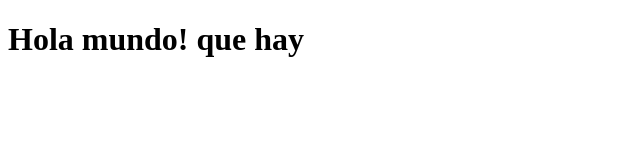
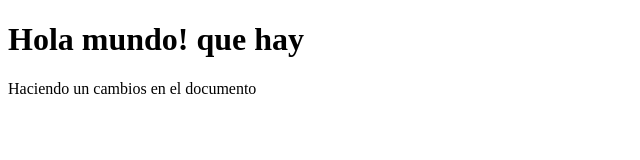
Before and after one commit to JonkiSnow/lul, a plain HTML site: page index.html in a window 1280 px wide. Shown: the whole page, without its empty margins (0-640 px from the left). Drawn offline with Linux system fonts and the light colour scheme.

Commit message:
Agregando un parrafo

```diff
--- a/index.html
+++ b/index.html
@@ -7,6 +7,11 @@
     <title>Git y Github</title>
 </head>
 <body>
-    <h1>Hola mundo! que hay </h1>
+    <header>
+        <div class="conteiner">
+            <h1>Hola mundo! que hay </h1>
+            <p>Haciendo un cambios en el documento</p>
+        </div>
+    </header>
 </body>
 </html>
```
